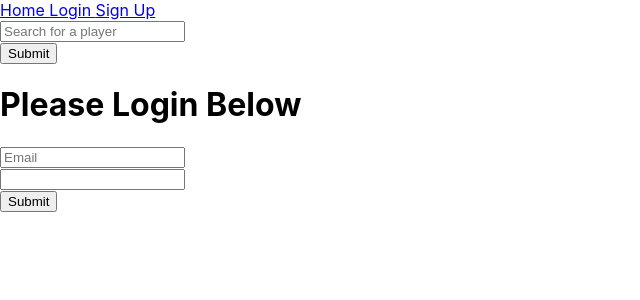
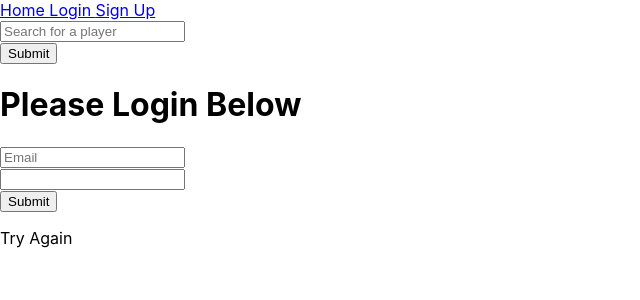
Before and after one commit to KaranSingh98/ttp-summer-2019-capstone, a React (Create React App) app in the folder capstone-2019/: page /login in a window 1280 px wide. Shown: the top 300 px of the page, without its empty margins (0-640 px from the left). Built offline with nearby package versions, Linux system fonts and the light colour scheme.

Commit message:
added conditional redirect for true login value

```diff
--- a/capstone-2019/src/components/Login.jsx
+++ b/capstone-2019/src/components/Login.jsx
@@ -77,6 +77,10 @@ class Login extends Component {
                 <button type='submit' onClick={this.handleSubmit}> Submit </button>
 
                 {this.props.login && <Redirect to='/'/>}
+                {
+                    !this.props.login &&
+                    <p> Try Again </p>
+                }
 
             </div>
         );
```
